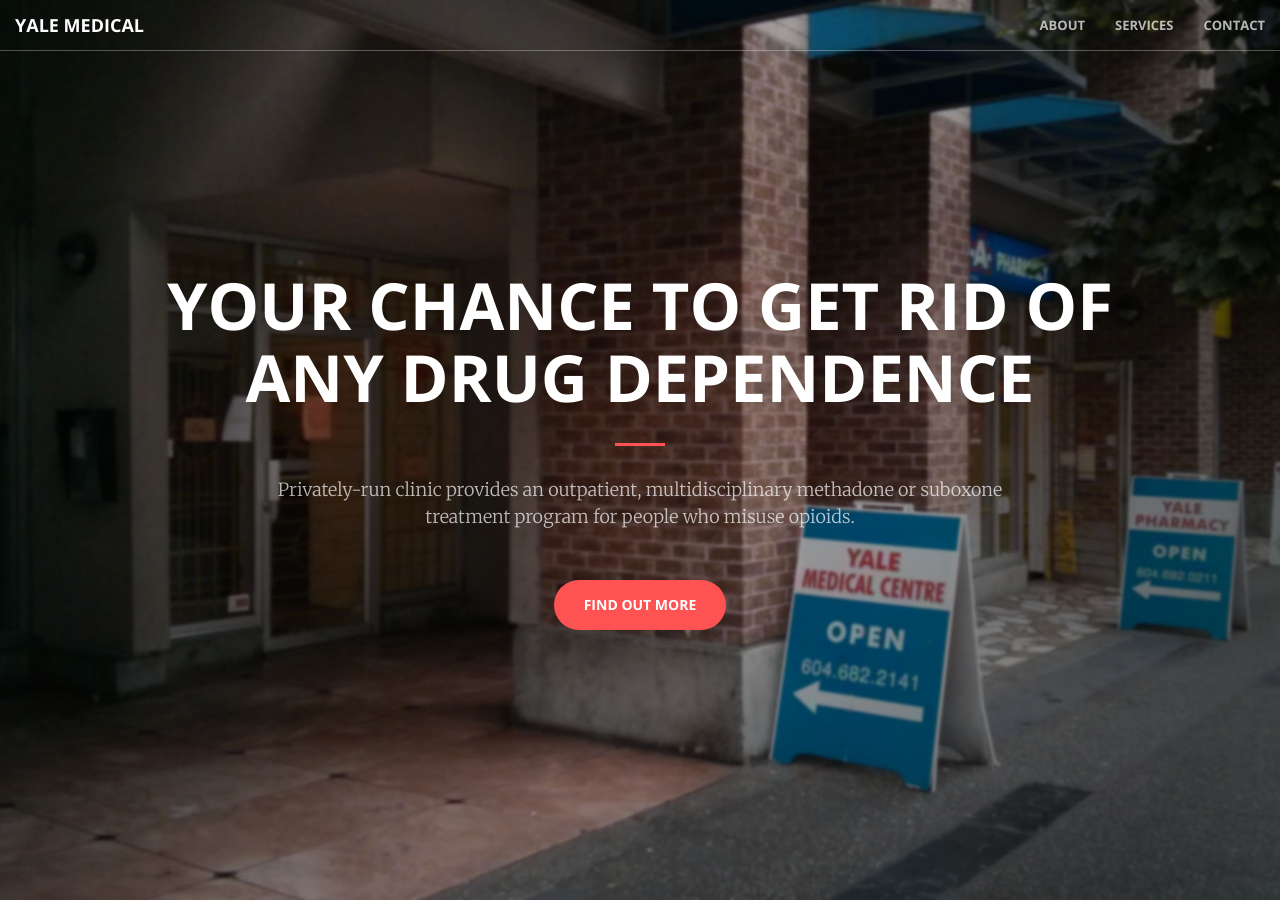
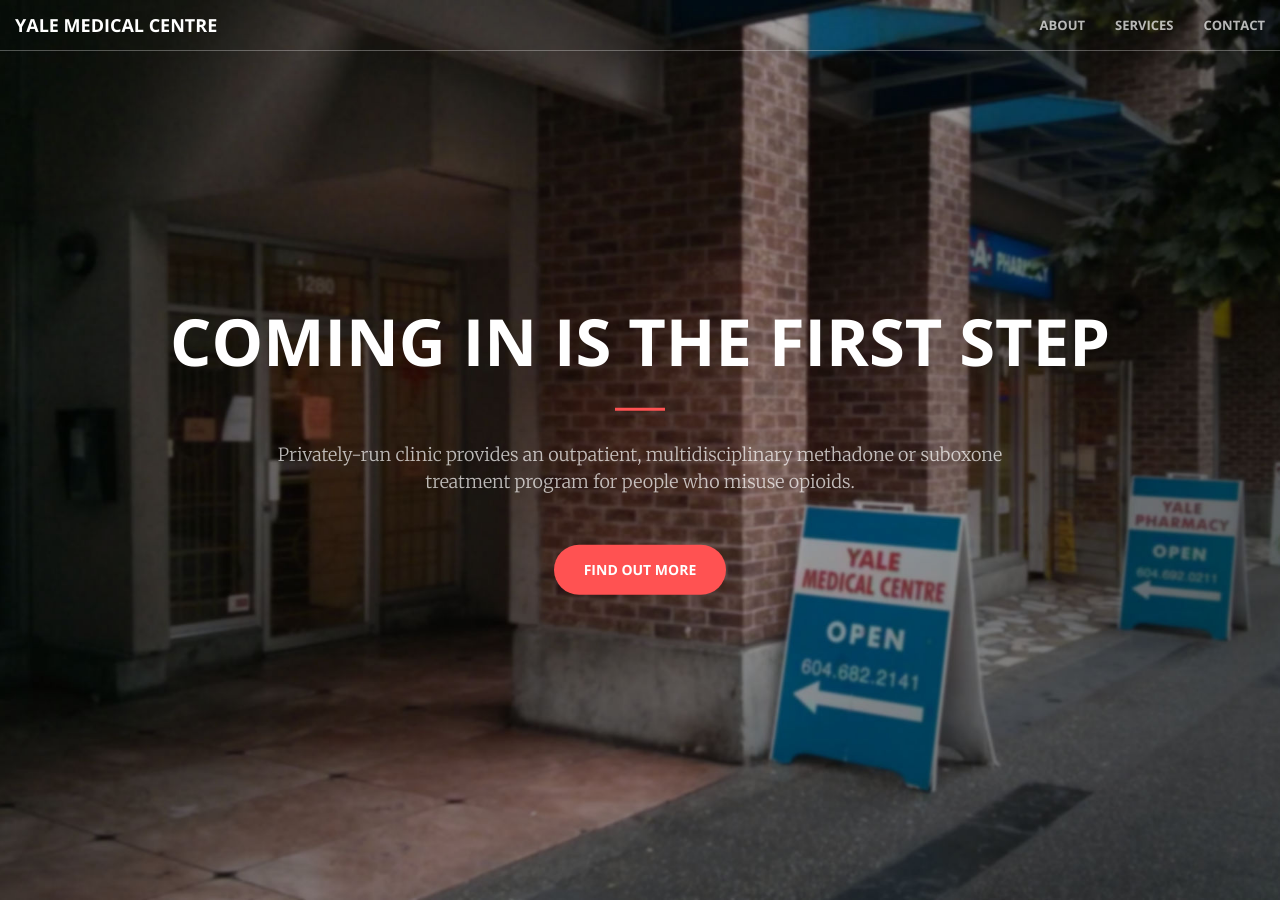
Before and after one commit to arur/yale, a Jekyll site: the page built from index.html, in a window 1280 px wide and 900 px high. Built offline with Jekyll 4.4.1, drawn with Linux system fonts in a browser that asks for light colours; some of the changed text lies outside the part shown.

Commit message:
add favicon, rename intro string, edit footer

```diff
--- /dev/null
+++ b/_includes/favicon.html
@@ -0,0 +1,10 @@
+    <!-- Favicon -->
+
+    <link rel="apple-touch-icon" sizes="180x180" href="/img/favicon/apple-touch-icon.png">
+    <link rel="icon" type="image/png" href="/img/favicon/favicon-32x32.png" sizes="32x32">
+    <link rel="icon" type="image/png" href="/img/favicon/favicon-16x16.png" sizes="16x16">
+    <link rel="manifest" href="/img/favicon/manifest.json">
+    <link rel="mask-icon" href="/img/favicon/safari-pinned-tab.svg" color="#5bbad5">
+    <link rel="shortcut icon" href="/img/favicon/favicon.ico">
+    <meta name="msapplication-config" content="/img/favicon/browserconfig.xml">
+    <meta name="theme-color" content="#ffffff">
--- a/_includes/footer.html
+++ b/_includes/footer.html
@@ -1,7 +1,8 @@
   <footer class="bg-dark">
       <div class="container text-center">
           <div class="footer small text-muted">
-                  Powered by arur
+                  © 2016 {{ site.title}}. All rights reserved.</br>
+                  Website by arur
           </div>
       </div>
   </footer>
--- a/_includes/head.html
+++ b/_includes/head.html
@@ -3,7 +3,7 @@
     <meta charset="utf-8">
     <meta http-equiv="X-UA-Compatible" content="IE=edge">
     <meta name="viewport" content="width=device-width, initial-scale=1">
-    <meta name="description" content="">
+    <meta name="description" content="{{ site.description }}">
     <meta name="author" content="">
 
     <title>{{ site.title }}</title>
@@ -29,4 +29,6 @@
         <script src="https://oss.maxcdn.com/libs/respond.js/1.4.2/respond.min.js"></script>
     <![endif]-->
 
+    {% include favicon.html %}
+
 </head>
--- a/_includes/header.html
+++ b/_includes/header.html
@@ -1,7 +1,7 @@
 <header>
     <div class="header-content">
         <div class="header-content-inner">
-            <h1>Your chance to get rid of any drug dependence</h1>
+            <h1>Coming in is the first step</h1>
             <hr>
             <p>
                 Privately-run clinic provides an outpatient, multidisciplinary methadone or suboxone treatment program for people who misuse opioids.
--- a/_includes/nav.html
+++ b/_includes/nav.html
@@ -8,7 +8,7 @@
                 <span class="icon-bar"></span>
                 <span class="icon-bar"></span>
             </button>
-            <a class="navbar-brand page-scroll" href="#page-top">Yale Medical</a>
+            <a class="navbar-brand page-scroll" href="#page-top">{{ site.title }}</a>
         </div>
 
         <!-- Collect the nav links, forms, and other content for toggling -->
```
Also changed, not shown: img/favicon/browserconfig.xml (added, +9 -0 lines), img/favicon/android-chrome-192x192.png (added), img/favicon/apple-touch-icon.png (added), img/favicon/favicon-16x16.png (added), img/favicon/favicon-32x32.png (added), img/favicon/favicon.ico (added), img/favicon/manifest.json (added), img/favicon/mstile-150x150.png (added), img/favicon/safari-pinned-tab.svg (added).
